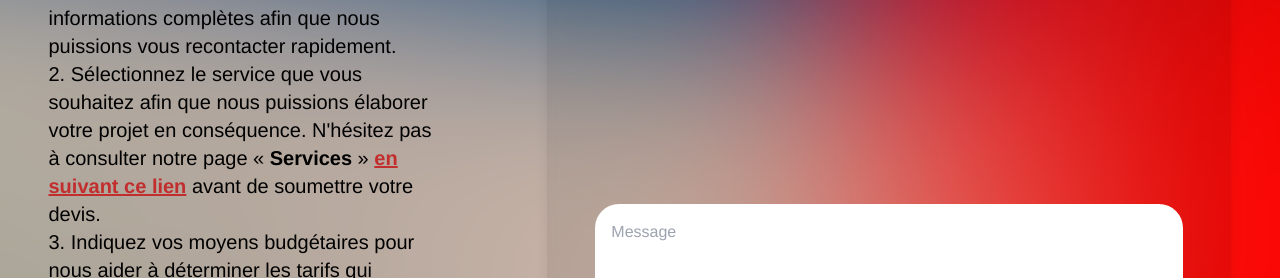
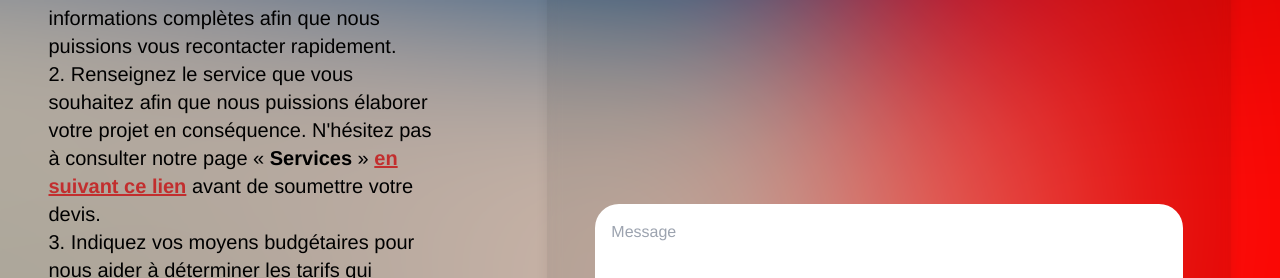
Before and after one commit to franzhopp/v3q, a React (Vite) app: page /devis in a window 1280 px wide. Shown: the part 1160-1438 px from the top of the page. Built offline with nearby package versions, Linux system fonts and the light colour scheme; a web font is replaced by a local one.

Commit message:
[ADD] refactor devis

```diff
--- a/src/Components/Devis/FormDevis.jsx
+++ b/src/Components/Devis/FormDevis.jsx
@@ -49,7 +49,7 @@ const DevisFree = () => {
                     que nous puissions vous recontacter rapidement.
                   </li>
                   <li>
-                    2. Sélectionnez le service que vous souhaitez afin que nous
+                    2. Renseignez le service que vous souhaitez afin que nous
                     puissions élaborer votre projet en conséquence. N'hésitez
                     pas à consulter notre page «{" "}
                     <span className="font-extrabold">Services</span> »{" "}
@@ -82,7 +82,7 @@ const DevisFree = () => {
                   </li>
                   <br />
                   Toute l'équipe de navi studio.™ vous souhaite une excellente
-                  journée ! Merci et à bientôt.
+                  journée ! Merci et à bientôt. ✨
                 </ul>
               </p>
             </div>
```
